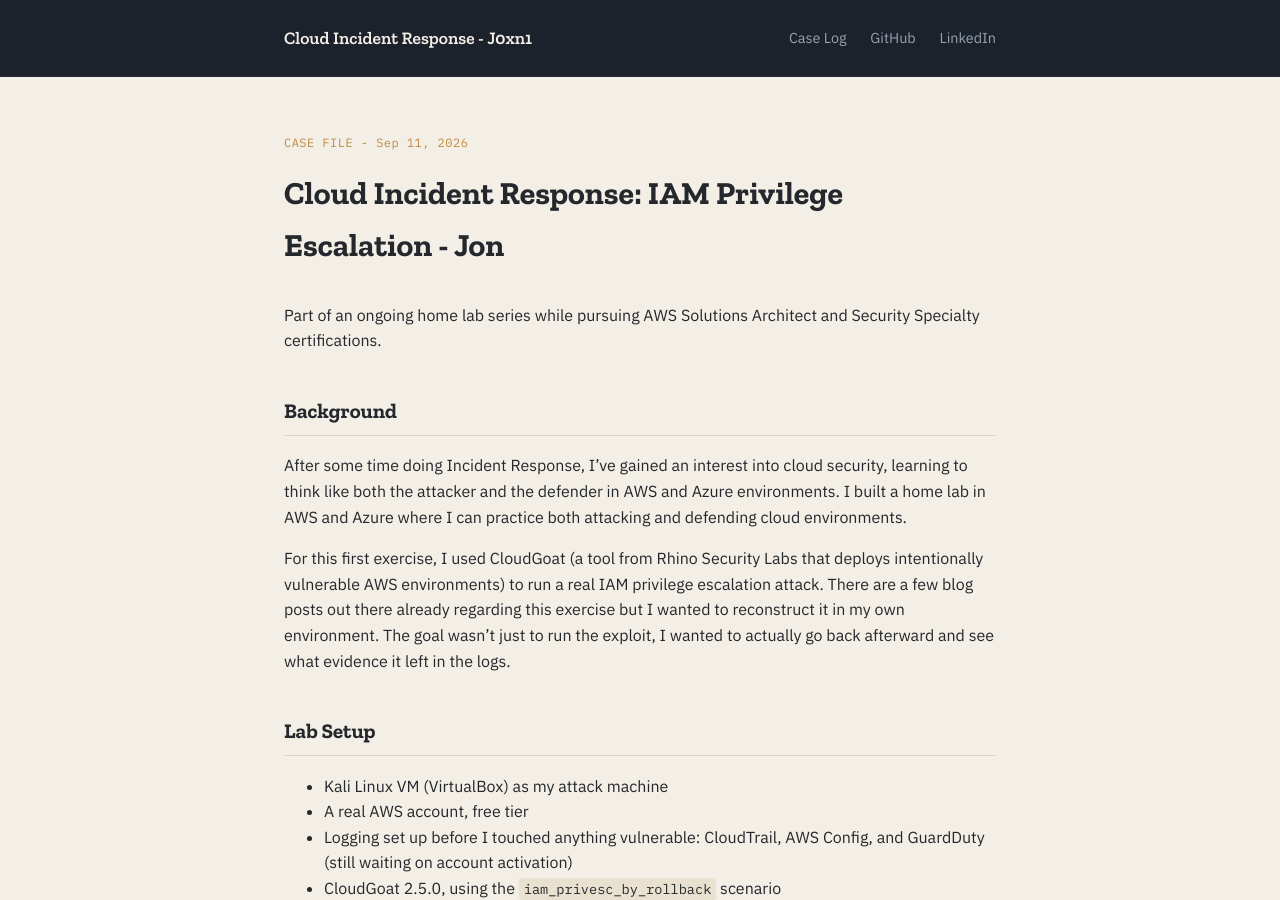
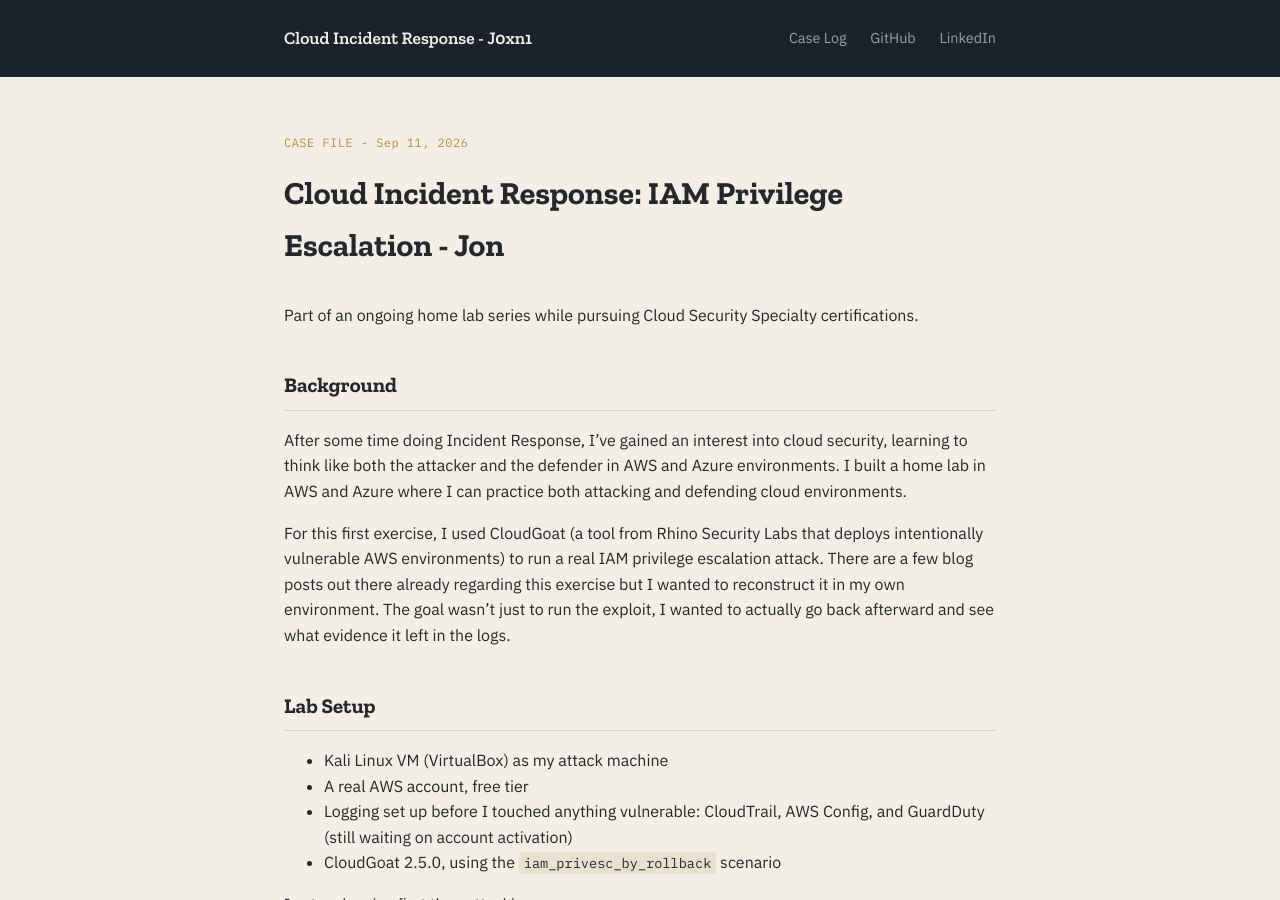
Before and after one commit to J0xn1/j0xn1.github.io, a Jekyll site: the page built from _posts/2026-09-11-iam-privesc-writeup.md, in a window 1280 px wide and 900 px high. Built offline with Jekyll 4.4.1, drawn with Linux system fonts in a browser that asks for light colours.

Commit message:
Update 2026-09-11-iam-privesc-writeup.md

```diff
--- a/_posts/2026-09-11-iam-privesc-writeup.md
+++ b/_posts/2026-09-11-iam-privesc-writeup.md
@@ -4,7 +4,7 @@ title: "Cloud Incident Response: IAM Privilege Escalation - Jon"
 date: 2026-09-11
 ---
 
-Part of an ongoing home lab series while pursuing AWS Solutions Architect and Security Specialty certifications.
+Part of an ongoing home lab series while pursuing Cloud Security Specialty certifications.
 
 ## Background
 
```
